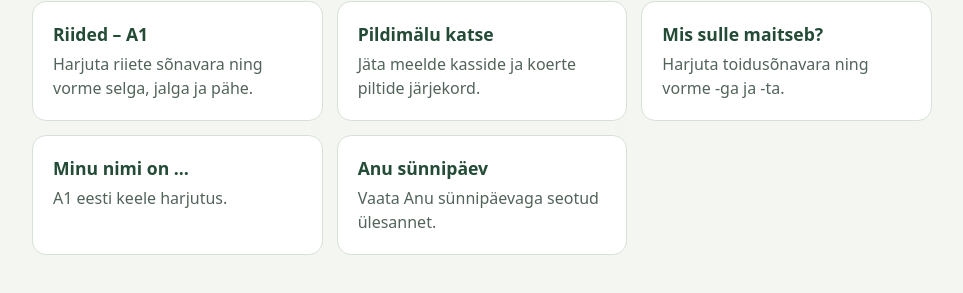
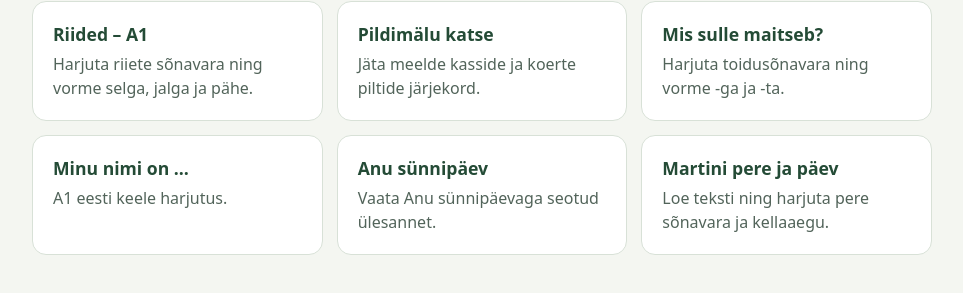
Before and after one commit to HelinaPuksmann/Eesti-keel-A1, a plain HTML site: page index.html in a window 1280 px wide. Shown: the part 201-494 px from the top of the page, without its empty margins (158-1121 px from the left). Drawn offline with Linux system fonts and the light colour scheme.

Commit message:
Update index.html

```diff
--- a/index.html
+++ b/index.html
@@ -57,6 +57,10 @@
           <strong>Anu sünnipäev</strong>
           <span>Vaata Anu sünnipäevaga seotud ülesannet.</span>
         </a>
+       <a class="game" href="./Martini_pere_ja_paev_A1.html">
+  <strong>Martini pere ja päev</strong>
+  <span>Loe teksti ning harjuta pere sõnavara ja kellaaegu.</span>
+      </a>
       </div>
     </section>
   </main>
```
